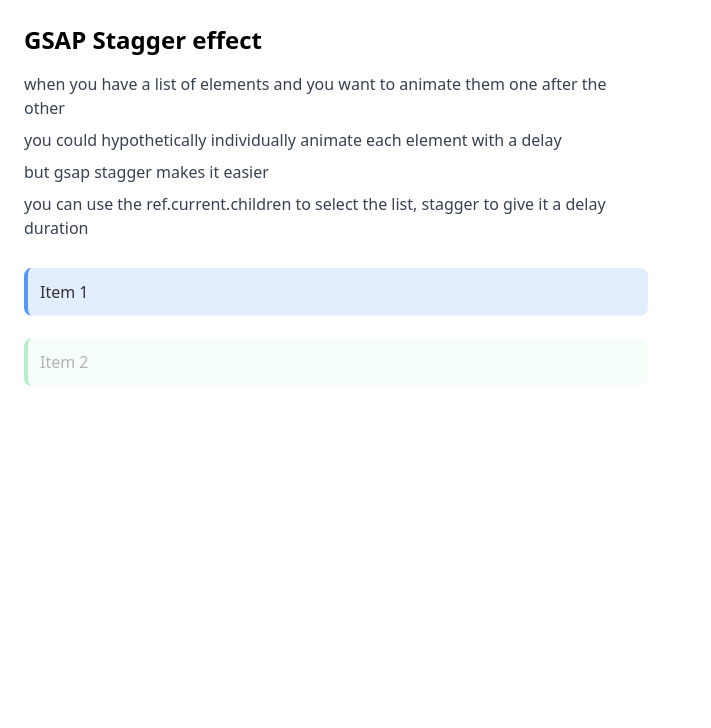
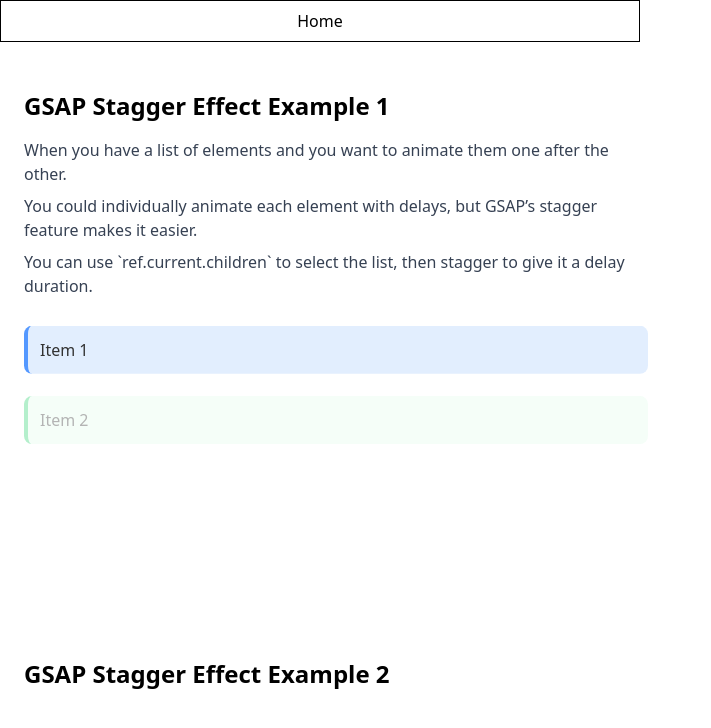
Before and after one commit to ojha-me/learn-gsap, a React (Vite) app: page /gsap-stagger in a window 1280 px wide. Shown: the top 728 px of the page, without its empty margins (0-711 px from the left). Built offline with nearby package versions, Linux system fonts and the light colour scheme.

Commit message:
using objects in stagger.

```diff
--- a/src/components/GSAPStagger.tsx
+++ b/src/components/GSAPStagger.tsx
@@ -1,24 +1,80 @@
-import gsap from "gsap"
-import { useGSAP } from "@gsap/react"
-import { useRef } from "react"
-
+import gsap from "gsap";
+import { useGSAP } from "@gsap/react";
+import { useRef } from "react";
+import { useNavigate } from "react-router-dom";
 
 const GSAPStagger = () => {
-    const listRef = useRef<HTMLUListElement | null>(null)
+  const navigate = useNavigate();
+
+  const listRef = useRef<HTMLUListElement | null>(null);
+  const squareRef = useRef<HTMLDivElement | null>(null);
 
   useGSAP(() => {
-        if (!listRef.current) return
-        gsap.fromTo(listRef.current?.children, {opacity: 0, y: 20}, {opacity: 1, y: 0, stagger: 0.2, yoyo: true, repeat: -1})
-    },{scope:listRef})
+    if (!listRef.current) return;
+
+    const children = Array.from(listRef.current.children) as HTMLElement[];
+
+    gsap.fromTo(
+      children,
+      { opacity: 0, y: 20 },
+      {
+        opacity: 1,
+        y: 0,
+        stagger: 0.2,
+        yoyo: true,
+        repeat: -1
+      }
+    );
+  }, { scope: listRef });
+
+  // Example 2: Advanced stagger animation for squares
+  useGSAP(() => {
+    if (!squareRef.current) return;
+
+    const children = Array.from(squareRef.current.children) as HTMLElement[];
+
+    gsap.fromTo(
+      children,
+      { opacity: 0, x: 200, y: 0 },
+      {
+        opacity: 1,
+        x: 0,
+        y: 0,
+        stagger: {
+          from: "edges",
+          amount:0.2,
+          repeat: -1,
+          yoyo: true,
+          repeatDelay: 1,
+          ease: "none"
+        }
+      }
+    );
+  }, { scope: squareRef });
+
   return (
+    <>
+      <button
+        className="p-2 border border-black w-1/2 mb-6"
+        onClick={() => navigate('/')}
+      >
+        Home
+      </button>
+
       <div className="p-6 max-w-2xl">
-       <h1 className="text-2xl font-bold mb-4">GSAP Stagger effect</h1>
+        <h1 className="text-2xl font-bold mb-4">GSAP Stagger Effect Example 1</h1>
         <div className="mb-6 space-y-2">
-         <p className="text-gray-700">when you have a list of elements and you want to animate them one after the other</p>
-         <p className="text-gray-700">you could hypothetically individually animate each element with a delay</p>
-         <p className="text-gray-700">but gsap stagger makes it easier</p>
-         <p className="text-gray-700">you can use the ref.current.children to select the list, stagger to give it a delay duration</p>
+          <p className="text-gray-700">
+            When you have a list of elements and you want to animate them one after the other.
+          </p>
+          <p className="text-gray-700">
+            You could individually animate each element with delays, but GSAP’s stagger feature makes it easier.
+          </p>
+          <p className="text-gray-700">
+            You can use `ref.current.children` to select the list, then stagger to give it a delay duration.
+          </p>
         </div>
+
         <ul ref={listRef} className="space-y-3">
           <li className="p-3 bg-blue-100 rounded-lg border-l-4 border-blue-500">Item 1</li>
           <li className="p-3 bg-green-100 rounded-lg border-l-4 border-green-500">Item 2</li>
@@ -27,7 +83,23 @@
           <li className="p-3 bg-purple-100 rounded-lg border-l-4 border-purple-500">Item 5</li>
         </ul>
       </div>
-    )
-}
 
-export default GSAPStagger
+      <div className="p-6 max-w-2xl">
+        <h1 className="text-2xl font-bold mb-4">GSAP Stagger Effect Example 2</h1>
+        <div
+          ref={squareRef}
+          className="flex gap-4 justify-center items-center"
+          style={{ flexWrap: "wrap" }}
+        >
+          <div className="square bg-blue-500 h-20 w-20"></div>
+          <div className="square bg-green-500 h-20 w-20"></div>
+          <div className="square bg-yellow-500 h-20 w-20"></div>
+          <div className="square bg-red-500 h-20 w-20"></div>
+          <div className="square bg-purple-500 h-20 w-20"></div>
+        </div>
+      </div>
+    </>
+  );
+};
+
+export default GSAPStagger;
```
Lines whose indentation alone changed are shown as unchanged.
